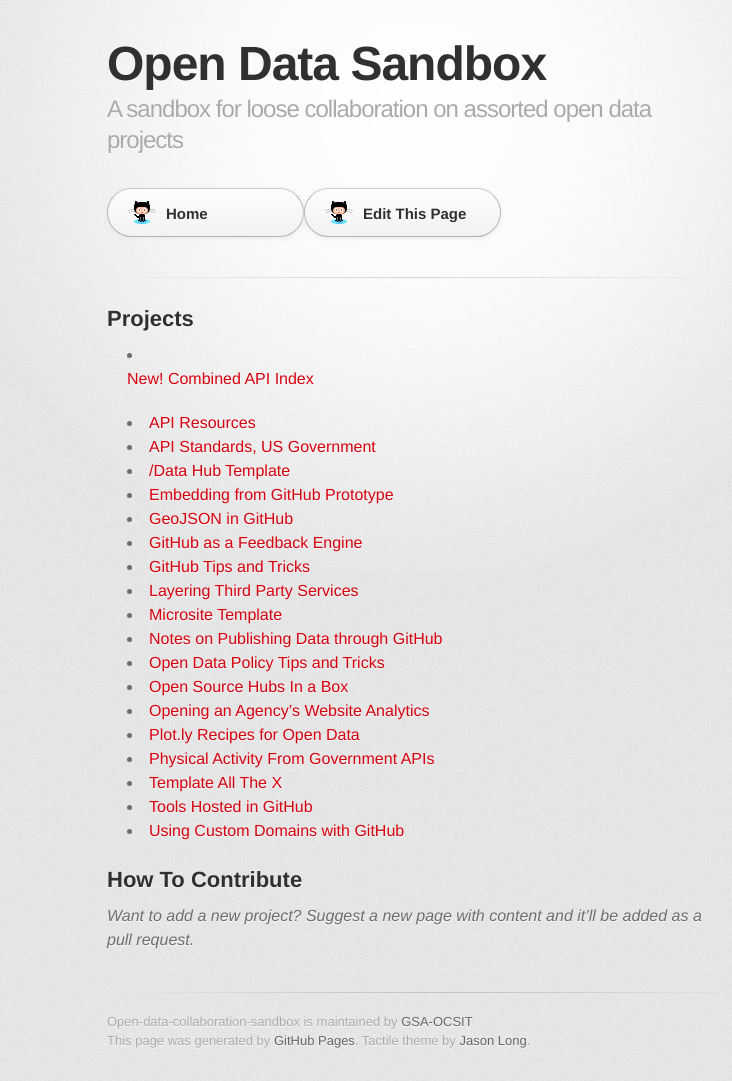
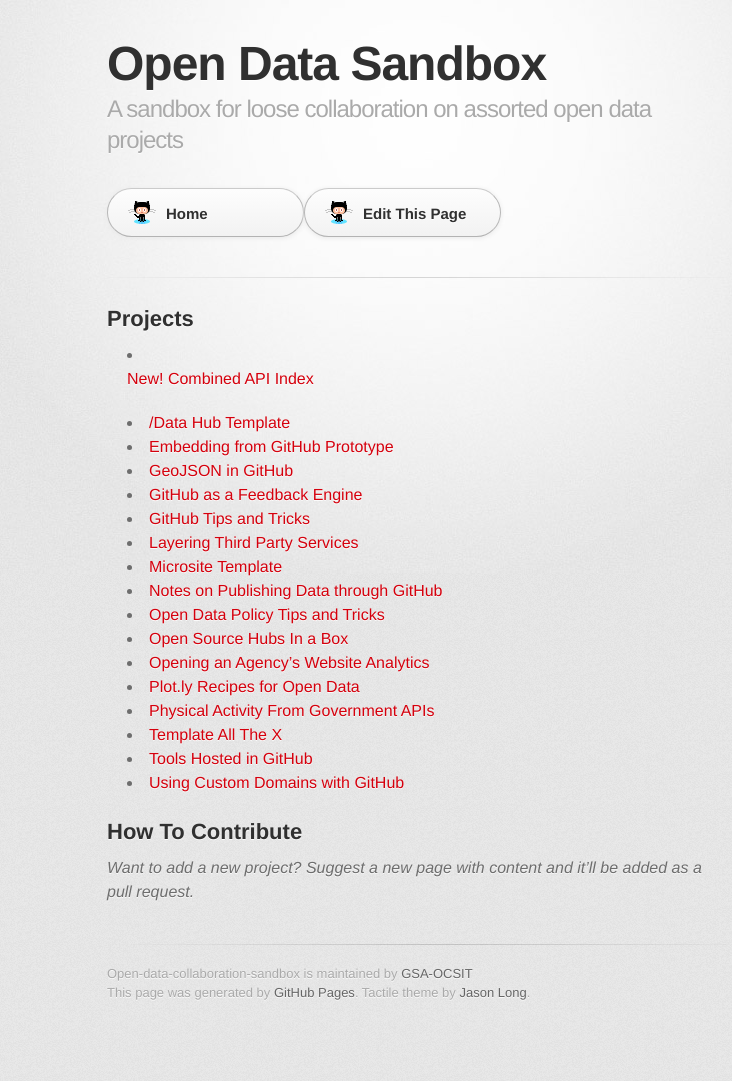
Before and after one commit to GSA/Open-Data-Collaboration-Sandbox, a Jekyll site: the page built from index.md, in a window 1280 px wide. Shown: the whole page, without its empty margins (223-955 px from the left). Built offline with Jekyll 4.4.1, drawn with Linux system fonts in a browser that asks for light colours; some web fonts are replaced; after the commit the page ends 1033 px from its top, so only the background shows below that.

Commit message:
Update index.md

```diff
--- a/index.md
+++ b/index.md
@@ -9,8 +9,6 @@
 
 * [New! Combined API Index](https://github.com/18F/API-All-the-X)
 
-* [API Resources](https://github.com/GSA/API-Resources)
-* [API Standards, US Government](https://github.com/GSA/API-Resources/blob/master/US_Government_API_Standards.md)
 * [/Data Hub Template](http://gsa.github.io/Open-Data-Collaboration-Sandbox/data-hub-template)
 * [Embedding from GitHub Prototype](https://github.com/gbinal/embedding-github-prototype)
 * [GeoJSON in GitHub](http://gsa.github.io/Open-Data-Collaboration-Sandbox/geojson-in-github/)
```
